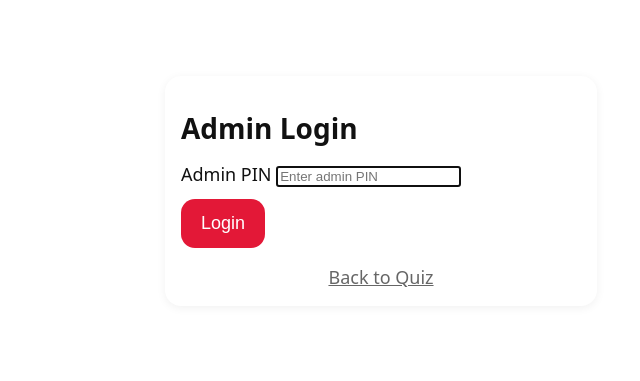
After one commit to Social-Innovation-Lab/Innovation-exhibition-quiz, a Flask app: page /admin/login in a window 1280 px wide. The commit adds this page. Shown: the top 381 px of the page, without its empty margins (259-899 px from the left). Run offline with Flask 3, Linux system fonts and the light colour scheme.

Commit message:
Add secure administrative access and improve data protection
Implement admin login with PIN authentication, CSRF protection for form submissions, and enforce POST requests for sensitive actions. Refactor admin routes to use a decorator and add a logout functionality. Update documentation to reflect security enhancements.

Replit-Commit-Author: Agent
Replit-Commit-Session-Id: 37877615-d133-4c1f-b6b6-f54cbc6b3767
Replit-Commit-Checkpoint-Type: intermediate_checkpoint
Replit-Commit-Screenshot-Url: https://storage.googleapis.com/screenshot-production-us-central1/474f6d33-5530-4c51-8e53-e2d7cdb3d75e/37877615-d133-4c1f-b6b6-f54cbc6b3767/mpZn08f

```diff
--- a/app.py
+++ b/app.py
@@ -2,14 +2,40 @@ import sqlite3
 import csv
 import secrets
 from datetime import datetime
-from flask import Flask, render_template, request, redirect, session, jsonify, make_response
+from flask import Flask, render_template, request, redirect, session, jsonify, make_response, abort
 from functools import wraps
 import os
+import hashlib
 
 app = Flask(__name__)
 app.secret_key = os.environ.get('SESSION_SECRET', secrets.token_hex(32))
 
 DATABASE = 'quiz.db'
+ADMIN_PIN = os.environ.get('ADMIN_PIN', '2025')
+
+def generate_csrf_token():
+    """Generate CSRF token for session"""
+    if 'csrf_token' not in session:
+        session['csrf_token'] = secrets.token_hex(32)
+    return session['csrf_token']
+
+def verify_csrf_token(token):
+    """Verify CSRF token matches session"""
+    return token and session.get('csrf_token') == token
+
+def admin_required(f):
+    """Decorator to require admin authentication"""
+    @wraps(f)
+    def decorated_function(*args, **kwargs):
+        if not session.get('admin_authenticated'):
+            return redirect('/admin/login')
+        return f(*args, **kwargs)
+    return decorated_function
+
+@app.context_processor
+def inject_csrf_token():
+    """Make CSRF token available to all templates"""
+    return dict(csrf_token=generate_csrf_token)
 
 def get_db():
     """Get database connection with WAL mode"""
@@ -303,7 +329,30 @@ def result():
 
     return render_template('result.html', data=data)
 
+@app.route('/admin/login', methods=['GET', 'POST'])
+def admin_login():
+    """Admin login page"""
+    if request.method == 'POST':
+        csrf_token = request.form.get('csrf_token')
+        if not verify_csrf_token(csrf_token):
+            abort(403)
+
+        pin = request.form.get('admin_pin', '')
+        if pin == ADMIN_PIN:
+            session['admin_authenticated'] = True
+            return redirect('/admin')
+        else:
+            return render_template('admin_login.html', error='Invalid PIN')
+    return render_template('admin_login.html')
+
+@app.route('/admin/logout')
+def admin_logout():
+    """Admin logout"""
+    session.pop('admin_authenticated', None)
+    return redirect('/')
+
 @app.route('/admin')
+@admin_required
 def admin():
     """Admin dashboard with winner list"""
     conn = get_db()
@@ -329,15 +378,21 @@ def admin():
 
     return render_template('admin.html', attempts=attempts, stats=stats)
 
-@app.route('/admin/mark_gift/<int:attempt_id>')
+@app.route('/admin/mark_gift/<int:attempt_id>', methods=['POST'])
+@admin_required
 def mark_gift(attempt_id):
     """Mark gift as given"""
+    csrf_token = request.form.get('csrf_token')
+    if not verify_csrf_token(csrf_token):
+        abort(403)
+
     conn = get_db()
     conn.execute('UPDATE attempts SET gift_given = 1 WHERE id = ?', (attempt_id,))
     conn.commit()
     return redirect('/admin')
 
 @app.route('/admin/export')
+@admin_required
 def export_csv():
     """Export winners to CSV"""
     conn = get_db()
--- a/templates/admin.html
+++ b/templates/admin.html
@@ -25,6 +25,7 @@
       <div>
         <a href="/admin/export" class="btn">Export Winners CSV</a>
         <a href="/" class="btn" style="background:#666;">Reset Device</a>
+        <a href="/admin/logout" class="btn" style="background:#999;">Logout</a>
       </div>
     </div>
 
@@ -71,7 +72,10 @@
           </td>
           <td>
             {% if a.is_winner and not a.gift_given %}
-              <a href="/admin/mark_gift/{{a.id}}" style="color:var(--brand);">Mark Given</a>
+              <form method="POST" action="/admin/mark_gift/{{a.id}}" style="display:inline;">
+                <input type="hidden" name="csrf_token" value="{{csrf_token()}}">
+                <button type="submit" style="background:none; color:var(--brand); border:none; text-decoration:underline; cursor:pointer; padding:0; font-size:inherit;">Mark Given</button>
+              </form>
             {% endif %}
           </td>
         </tr>
--- /dev/null
+++ b/templates/admin_login.html
@@ -0,0 +1,18 @@
+{% extends "base.html" %}
+
+{% block content %}
+<div class="container">
+  <form method="POST" class="card" style="max-width:400px; margin:60px auto;">
+    <h1>Admin Login</h1>
+    {% if error %}
+      <p style="color:var(--brand); font-weight:bold;">{{ error }}</p>
+    {% endif %}
+    <input type="hidden" name="csrf_token" value="{{csrf_token()}}">
+    <label>Admin PIN
+      <input name="admin_pin" type="password" inputmode="numeric" pattern="[0-9]{4,8}" placeholder="Enter admin PIN" required autofocus>
+    </label>
+    <button type="submit">Login</button>
+    <a href="/" style="display:block; margin-top:16px; text-align:center; color:#666;">Back to Quiz</a>
+  </form>
+</div>
+{% endblock %}
```
Also changed, not shown: replit.md (+12 -2 lines).
